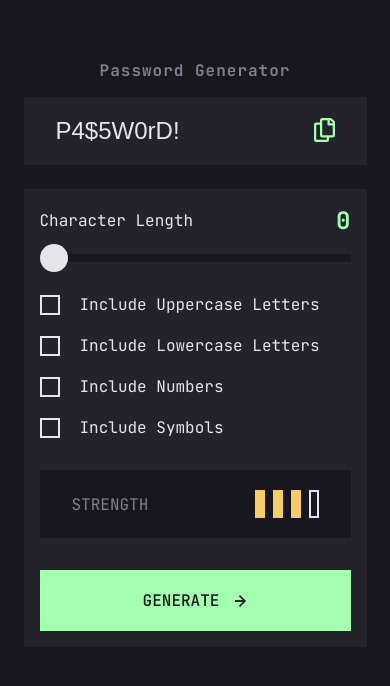
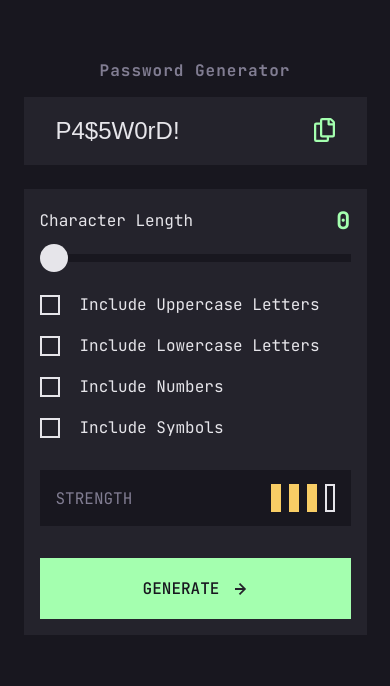
Before and after one commit to outHereSam/password-generator-app, an Angular app: page / in a window 390 px wide. Shown: the top 686 px of the page. Built offline with nearby package versions, Linux system fonts and the light colour scheme.

Commit message:
Fixes mobile ui issue with strength stat

```diff
--- a/src/app/app.component.ts
+++ b/src/app/app.component.ts
@@ -90,7 +90,7 @@ export class AppComponent {
 
     // Validate the password
     if (this.generatedPass.length < 8) {
-      this.passwordStrength = 'Too Weak';
+      this.passwordStrength = 'Too Weak!';
     } else if (this.generatedPass.length >= 8 && numberOfTrues === 1) {
       this.passwordStrength = 'Weak';
     } else if (this.generatedPass.length >= 8 && numberOfTrues === 2) {
--- a/src/app/components/options/options.component.sass
+++ b/src/app/components/options/options.component.sass
@@ -128,6 +128,9 @@
         background-color: $dark-medium
         margin: 0 0 32px 0
 
+        @media (max-width: 768px)
+            padding: 14px 16px
+
         .label
             font-size: 18px
             text-transform: uppercase
@@ -149,6 +152,10 @@
             display: flex
             align-items: center
             gap: 15px
+
+            // @media (max-width: 768px)
+            //     gap: 8px
+
 
         .strength-meter
             display: flex
```
